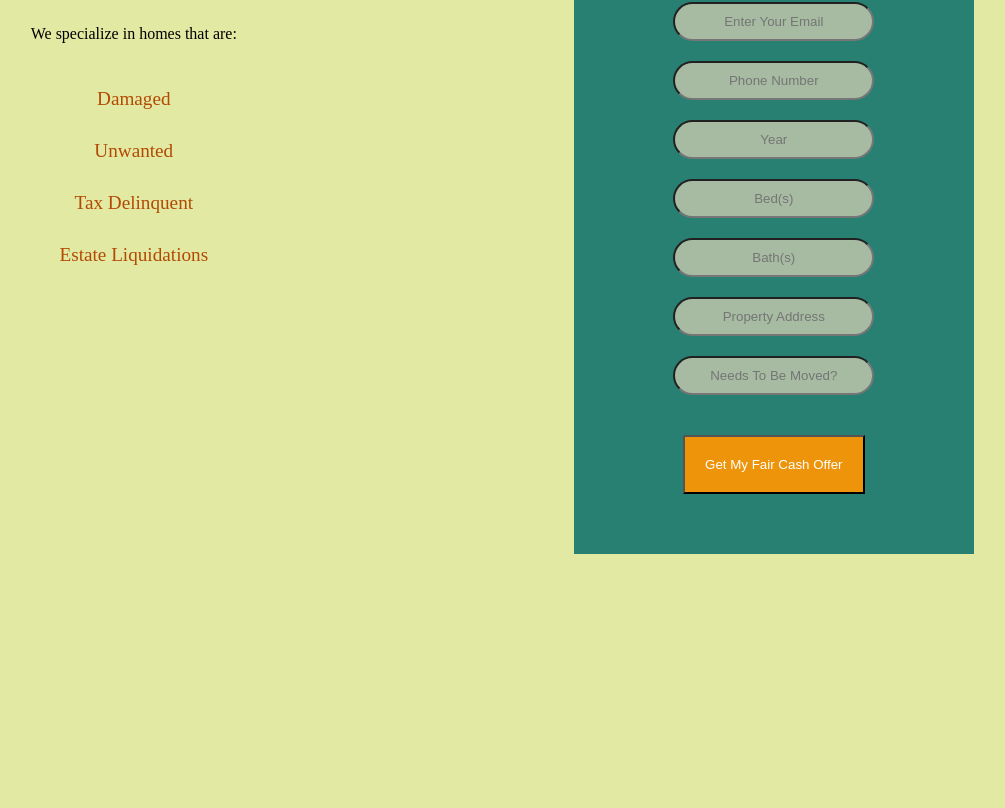
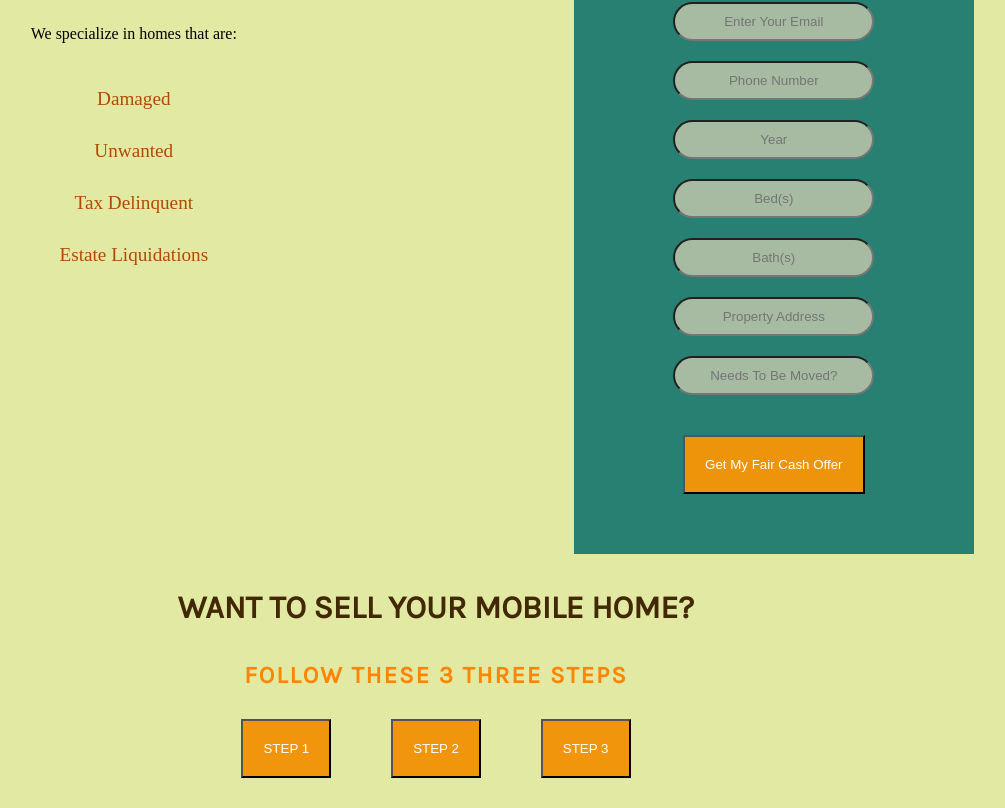
Before and after one commit to shegarland14/MHASITE, a React (Create React App) app: page / in a window 1280 px wide. Shown: the part 455-1263 px from the top of the page, without its empty margins (204-1209 px from the left). Before the commit the page ends 1009 px from the top, so only its background shows below. Built offline with nearby package versions, Linux system fonts and the light colour scheme.

Commit message:
added steps

```diff
--- a/src/App.js
+++ b/src/App.js
@@ -2,6 +2,7 @@ import './App.css';
 import Navbar from './nav';
 import main from './images/mh.png';
 import Form from './form';
+import Sell from './sell';
 function App() {
   return (
     <div>
@@ -28,7 +29,7 @@ function App() {
             <Form/>
           </div>
         </div>
-
+      <Sell/>
     </div>
 
   );
--- /dev/null
+++ b/src/sell.css
@@ -0,0 +1,21 @@
+
+.sell {
+    max-width: 100%;
+    display: block;
+    text-align: center;
+}
+
+h1 {
+    padding-top: 35px;
+    color:rgb(66, 40, 4);
+    text-align: center;
+    font-weight: bold;
+
+}
+
+.sell h2 {
+    padding-top: 35px;
+    color: rgb(255, 132, 0);
+    font-weight: bold;
+    letter-spacing: 2px;
+}
--- /dev/null
+++ b/src/sell.js
@@ -0,0 +1,19 @@
+import React from 'react';
+import './sell.css';
+
+export default function Sell(){
+    return (
+        <div className="sell">
+            <h1> WANT TO SELL YOUR MOBILE HOME?</h1>
+            <h2> FOLLOW THESE 3 THREE STEPS</h2>
+        <div className="steps">
+            <button> STEP 1</button>
+            <button> STEP 2</button>
+            <button> STEP 3</button>
+
+
+         </div>
+        </div>
+
+    )
+}
```
